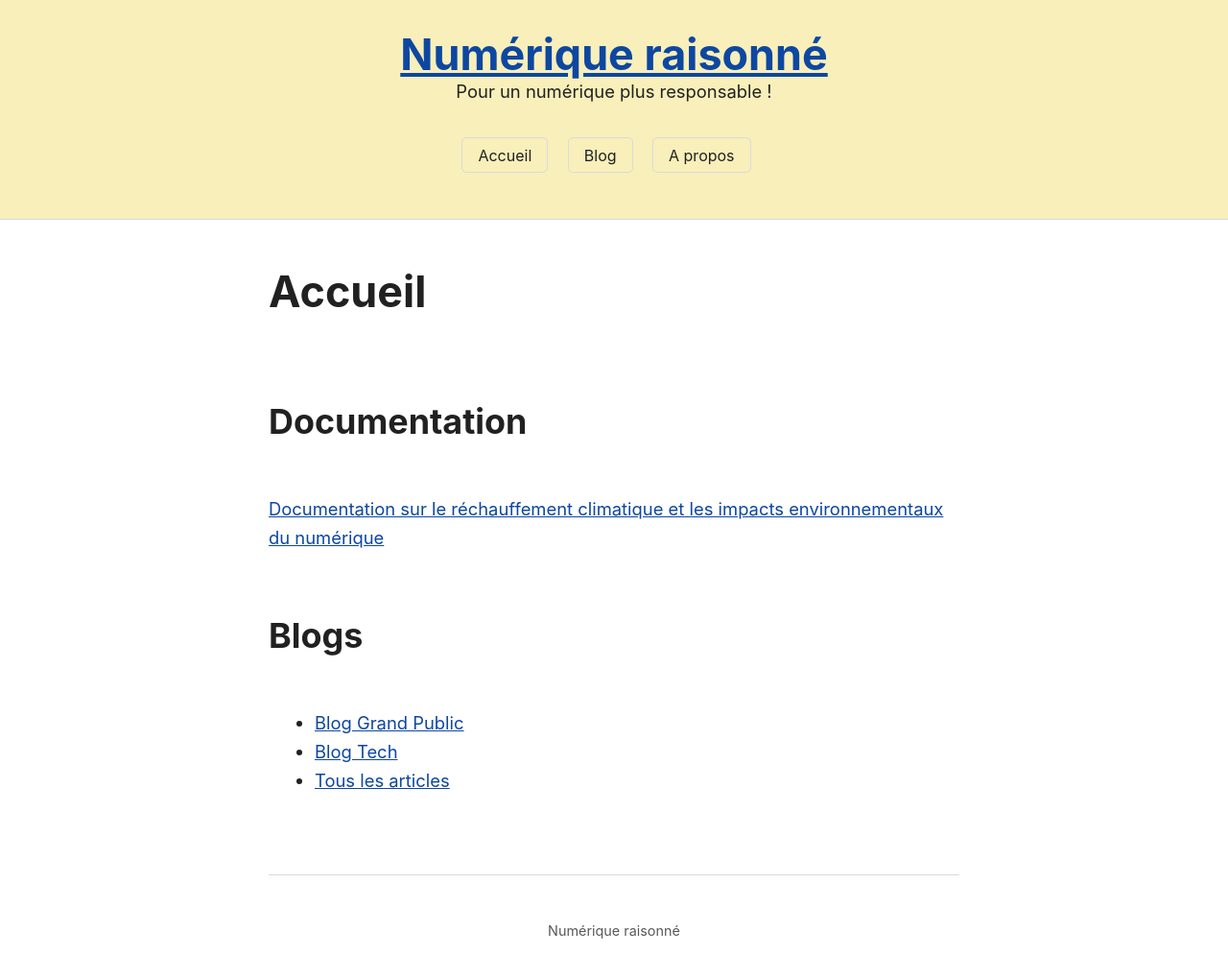
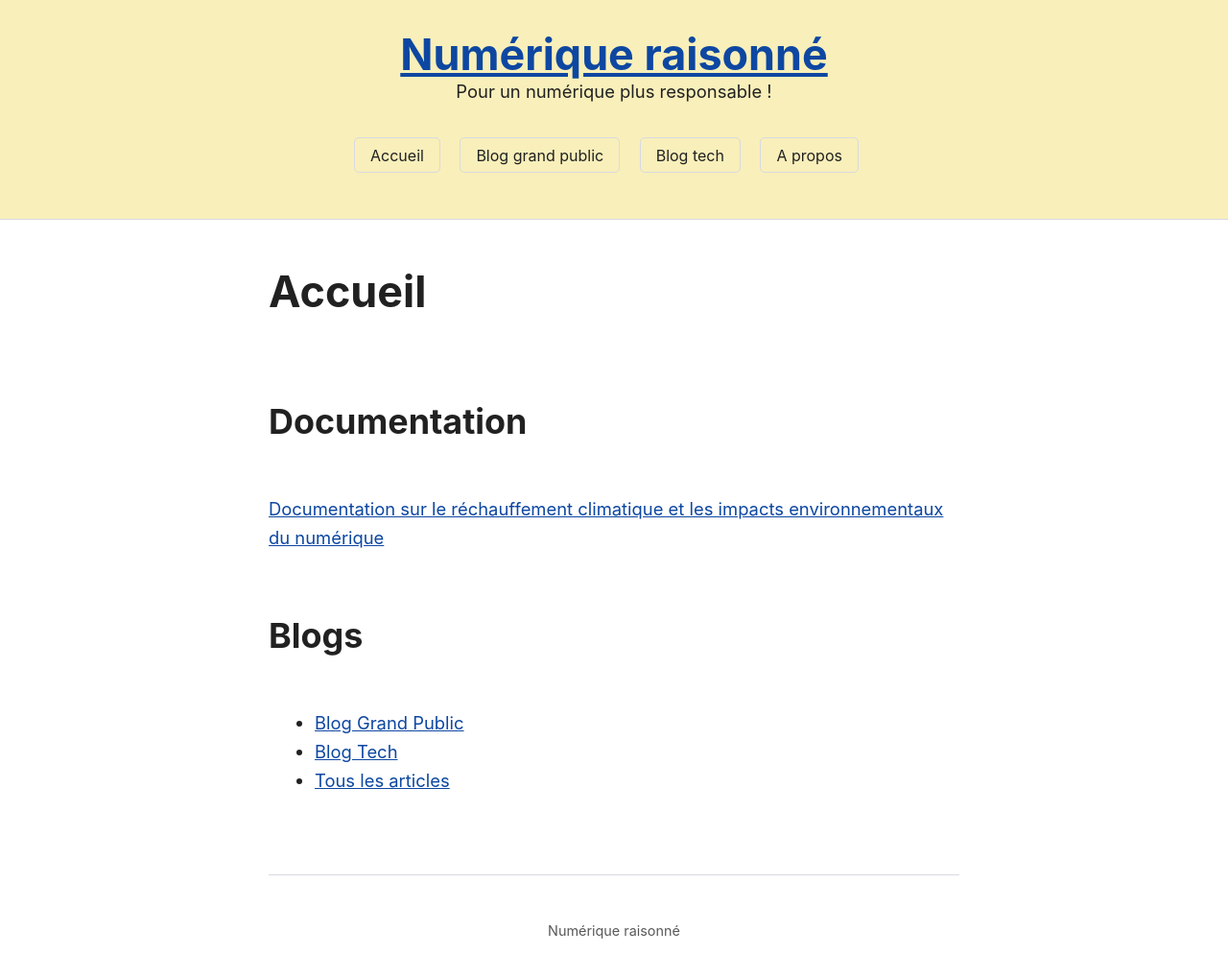
Before and after one commit to Slandais/slandais.github.io, a Jekyll site: the page built from index.md, in a window 1280 px wide. Shown: the whole page at 96% size. Built offline with Jekyll 4.4.1, drawn with Linux system fonts in a browser that asks for light colours.

Commit message:
Update navigation.yml

```diff
--- a/_data/navigation.yml
+++ b/_data/navigation.yml
@@ -1,8 +1,11 @@
 - name: Accueil
   link: /
 
-- name: Blog
-  link: /blog
+- name: Blog grand public
+  link: /blog-grand-public
+
+- name: Blog tech
+  link: /blog-tech
 
 - name: A propos
   link: /a-propos
```
